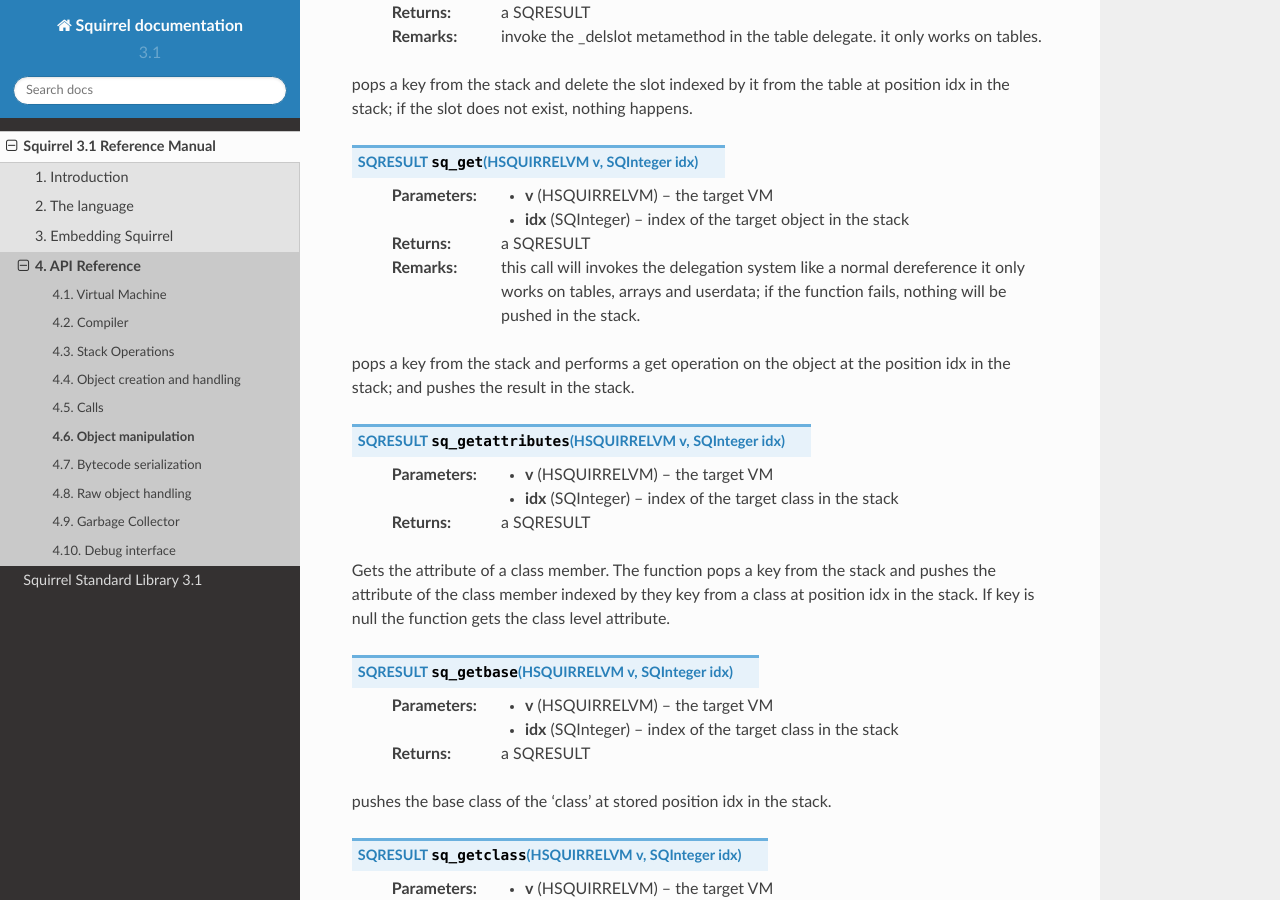
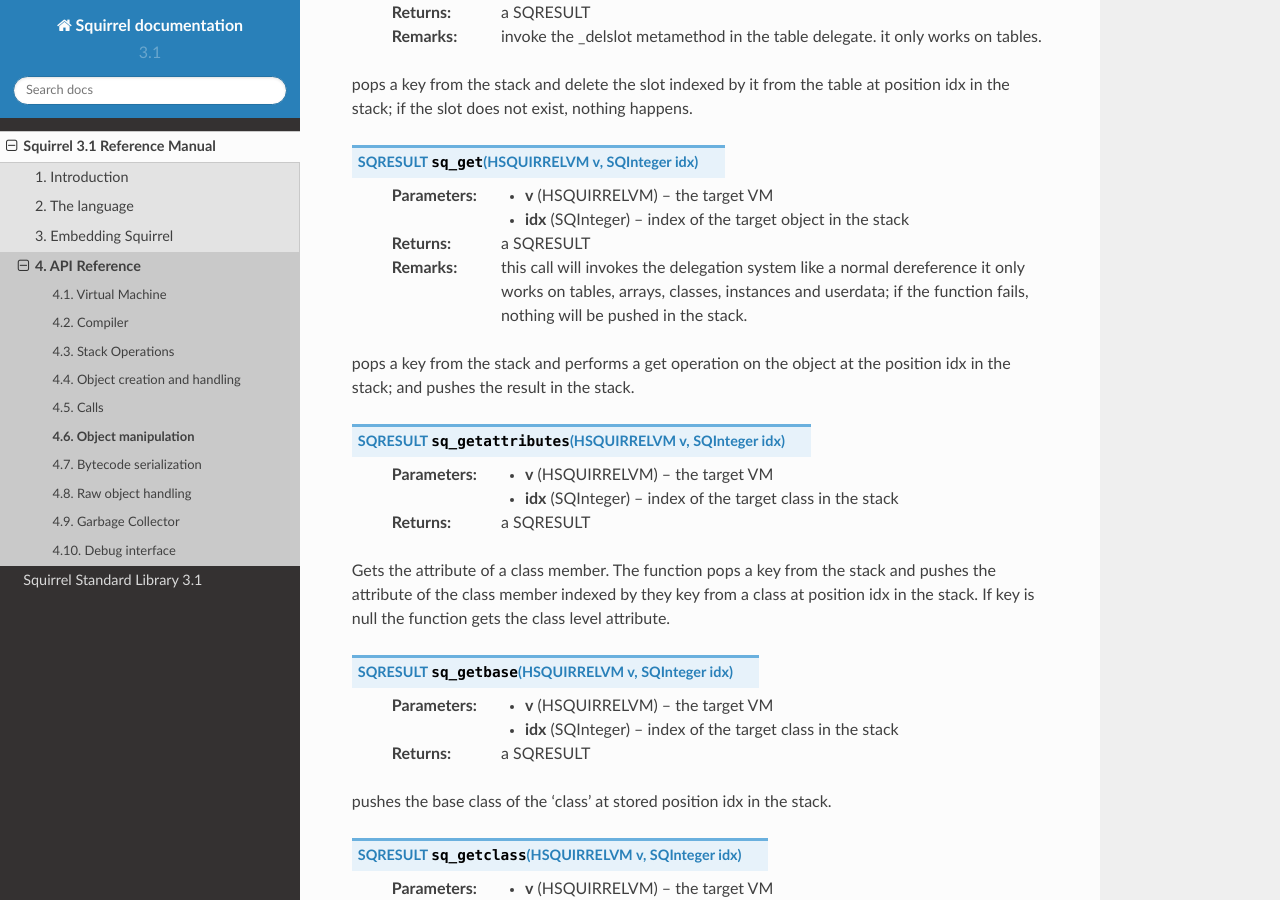
Before and after one commit to albertodemichelis/squirrel, a Sphinx documentation site: the page built from doc/source/reference/api/object_manipulation.rst, in a window 1280 px wide and 900 px high, scrolled down 2349 px. Built offline with Sphinx 7.4.7 and the Read the Docs theme 2.0.0, drawn with Linux system fonts in a browser that asks for light colours; formulas are drawn with MathJax 3.

Commit message:
Fix some small bugs in the documentation examples.

```diff
--- a/doc/source/reference/api/object_manipulation.rst
+++ b/doc/source/reference/api/object_manipulation.rst
@@ -164,7 +164,7 @@
     :param HSQUIRRELVM v: the target VM
     :param SQInteger idx: index of the target object in the stack
     :returns: a SQRESULT
-    :remarks: this call will invokes the delegation system like a normal dereference it only works on tables, arrays and userdata; if the function fails, nothing will be pushed in the stack.
+    :remarks: this call will invokes the delegation system like a normal dereference it only works on tables, arrays, classes, instances and userdata; if the function fails, nothing will be pushed in the stack.
 
 pops a key from the stack and performs a get operation on the object at the position idx in the stack; and pushes the result in the stack.
 
--- a/doc/source/reference/embedding/calling_a_function.rst
+++ b/doc/source/reference/embedding/calling_a_function.rst
@@ -16,7 +16,7 @@
     sq_pushinteger(v,1);
     sq_pushfloat(v,2.0);
     sq_pushstring(v,"three",-1);
-    sq_call(v,4,SQFalse);
+    sq_call(v,4,SQFalse,SQFalse);
     sq_pop(v,2); //pops the roottable and the function
 
 this is equivalent to the following Squirrel code::
--- a/doc/source/reference/embedding/compiling_a_script.rst
+++ b/doc/source/reference/embedding/compiling_a_script.rst
@@ -8,7 +8,7 @@
 
     typedef SQInteger (*SQLEXREADFUNC)(SQUserPointer userdata);
 
-    SQRESULT sq_compile(HSQUIRRELVM v,SQREADFUNC read,SQUserPointer p,
+    SQRESULT sq_compile(HSQUIRRELVM v,SQLEXREADFUNC read,SQUserPointer p,
                 const SQChar *sourcename,SQBool raiseerror);
 
 In order to compile a script is necessary for the host application to implement a reader
--- a/doc/source/reference/embedding/creating_a_c_function.rst
+++ b/doc/source/reference/embedding/creating_a_c_function.rst
@@ -99,7 +99,8 @@
     {
         sq_pushroottable(v);
         sq_pushstring(v,fname,-1);
-        sq_newclosure(v,f,0,0); //create a new function
+        sq_newclosure(v,f,0); //create a new function
         sq_newslot(v,-3,SQFalse);
         sq_pop(v,1); //pops the root table
+        return 0;
     }
--- a/doc/source/reference/embedding/references_from_c.rst
+++ b/doc/source/reference/embedding/references_from_c.rst
@@ -11,7 +11,7 @@
 
     HSQOBJECT obj;
 
-    sq_resetobject(&obj) //initialize the handle
+    sq_resetobject(&obj); //initialize the handle
     sq_getstackobj(v,-2,&obj); //retrieve an object handle from the pos -2
     sq_addref(v,&obj); //adds a reference to the object
 
```
